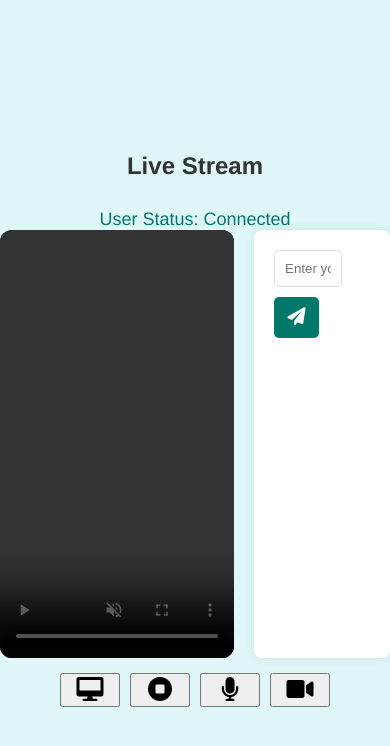
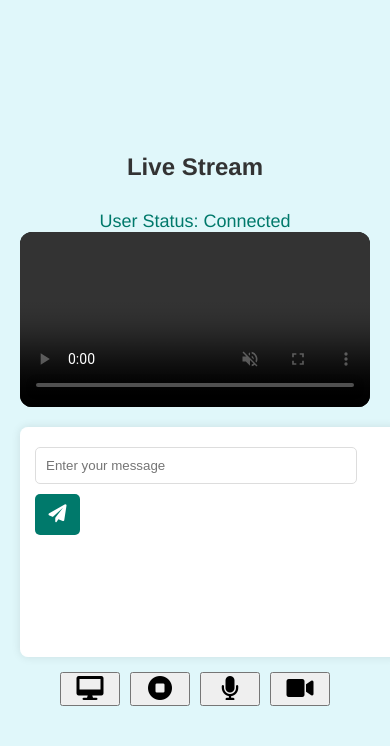
Before and after one commit to tunde1256/chat-and-live-stream, a website: page public/view-stream.html in a window 390 px wide. Drawn offline with Linux system fonts and the light colour scheme.

Commit message:
Add files via upload

```diff
--- a/public/view-stream.html
+++ b/public/view-stream.html
@@ -16,7 +16,10 @@
             align-items: center;
             justify-content: center;
             height: 100vh;
+            padding: 20px; /* Add some padding */
+            box-sizing: border-box; /* Ensure padding does not affect width */
         }
+
         .container {
             display: flex;
             flex-direction: column;
@@ -24,37 +27,49 @@
             width: 100%;
             max-width: 1200px;
         }
+
+        h2 {
+            margin-bottom: 20px;
+        }
+
         .main-content {
             display: flex;
             flex-direction: row;
             width: 100%;
             max-width: 1200px;
+            gap: 20px; /* Add gap between video and chat section */
         }
+
         video {
-            width: 60%;
+            width: 100%;
             max-width: 800px;
             border-radius: 12px;
-            margin-right: 20px;
             background-color: #000; /* Keeps video area visible when webcam is off */
             display: block;
         }
+
         .chat-section {
             flex: 1;
             background-color: #ffffff; /* White background for chat section */
             border-radius: 8px;
             padding: 15px;
             box-shadow: 0 0 10px rgba(0, 0, 0, 0.1);
+            max-height: 300px; /* Set max height for the chat section */
+            overflow-y: auto; /* Allow scrolling */
         }
+
         .chat-section input[type="text"], .chat-section button {
             padding: 10px;
-            margin: 5px;
+            margin: 5px 0; /* Adjust margins */
             border-radius: 5px;
             border: 1px solid #ddd;
             outline: none;
         }
+
         .chat-section input[type="text"] {
             width: calc(100% - 60px);
         }
+
         .chat-section button {
             width: 45px;
             background-color: #00796b; /* Teal color for buttons */
@@ -63,35 +78,68 @@
             cursor: pointer;
             font-size: 18px; /* Increase icon size */
         }
+
         .chat-section button:hover {
             background-color: #004d40; /* Darker teal on hover */
         }
-        .chat-section .chat-message-list {
+
+        .chat-message-list {
             list-style: none;
             padding: 0;
             margin: 0;
-            height: 300px;
+            height: 200px; /* Adjust height */
             overflow-y: auto;
         }
-        .chat-section .chat-message-list li {
+
+        .chat-message-list li {
             padding: 5px;
             border-bottom: 1px solid #ddd;
         }
+
         .button-section {
             display: flex;
             flex-direction: row;
             justify-content: center;
             margin-top: 10px;
+            flex-wrap: wrap; /* Allow buttons to wrap on smaller screens */
         }
+
         .button-section button {
             width: 60px;
             margin: 5px;
             font-size: 24px; /* Enlarge icon size */
         }
+
         .status {
             margin-top: 10px;
             font-size: 18px;
             color: #00796b; /* Teal color */
+        }
+
+        /* Media Queries for Responsiveness */
+        @media (max-width: 768px) {
+            .main-content {
+                flex-direction: column; /* Stack video and chat on small screens */
+            }
+
+            video {
+                width: 100%; /* Full width for video on small screens */
+                margin: 0; /* Remove margin */
+            }
+
+            .chat-section {
+                width: 100%; /* Full width for chat section on small screens */
+                max-height: 200px; /* Reduce max height on small screens */
+            }
+
+            .button-section {
+                flex-direction: row; /* Keep button section in a row */
+                justify-content: space-around; /* Space out buttons */
+            }
+
+            .chat-section input[type="text"] {
+                width: calc(100% - 50px); /* Adjust input width on small screens */
+            }
         }
     </style>
 </head>
```
Also changed, not shown: public/chat.html (+42 -36 lines).
